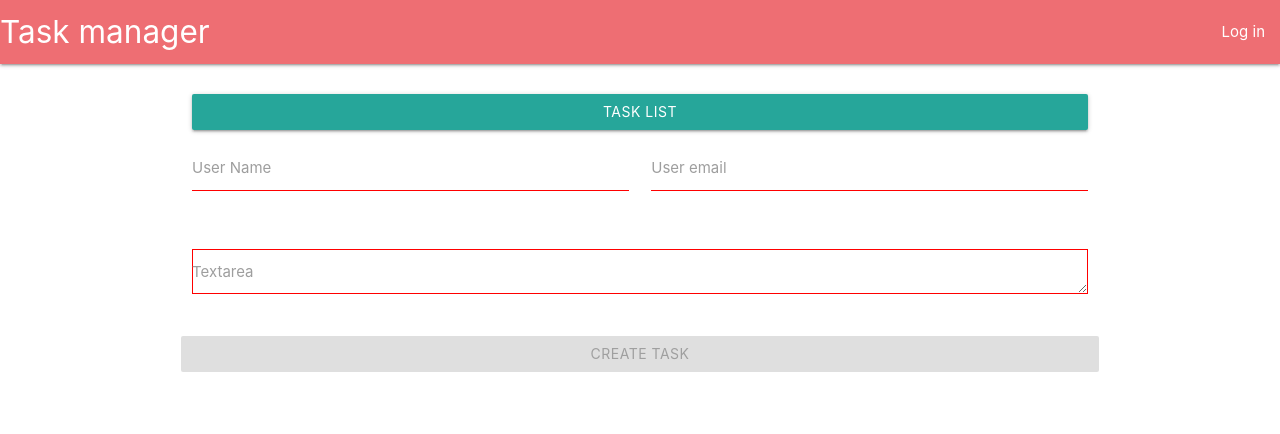
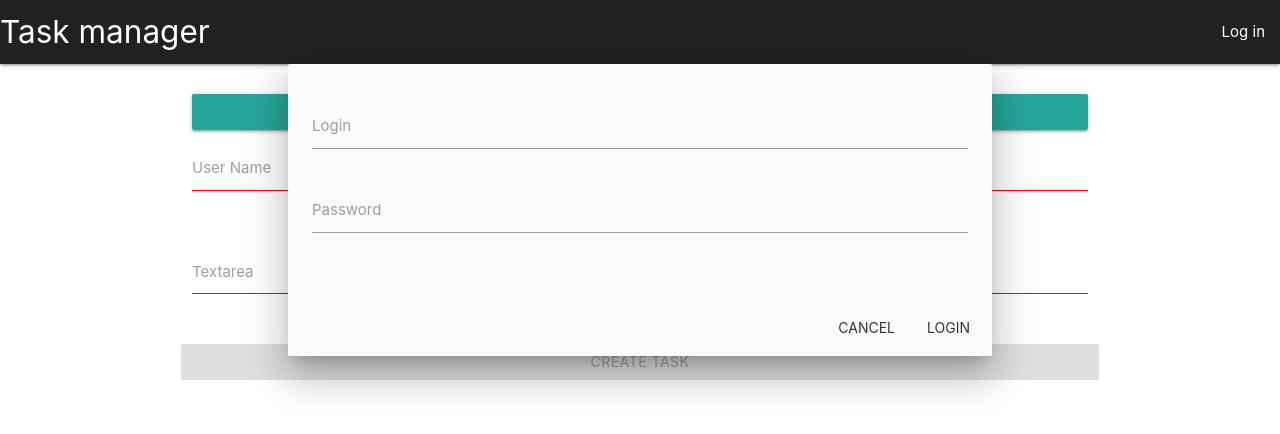
Before and after one commit to zhanarysdev/todo, a React app: page /create in a window 1280 px wide. Both pictures are taken after a click on the link "Log in". Shown: the top 434 px of the page. Built offline with nearby package versions, Linux system fonts and the light colour scheme.

Commit message:
added modal

```diff
--- a/src/App.js
+++ b/src/App.js
@@ -3,17 +3,18 @@ import { BrowserRouter as Router, Switch, Route, Link } from 'react-router-dom'
 
 
 
-import NavBar from './components/NavBar';
 import TaskListComponent from './containers/TaskListContainer';
 import ControlButton from './components/ControlButton';
 import TaskCreatorContainer from './containers/TaskCreatorContainer';
+import NavBarContainer from './containers/NavBarContainer';
+import NavBar from './components/NavBar';
 
 
 const App = (props) => {
     return (
         <Router>
             <React.Fragment>
-                <NavBar />
+                <NavBarContainer/>
                 <div className="container" style={{ paddingTop: '30px' }}>
                 <ControlButton />
                     <Switch>
--- /dev/null
+++ b/src/components/Modal.js
@@ -0,0 +1,49 @@
+import React from 'react'
+import {connect} from 'react-redux'
+import {isModal} from '../store/actions'
+class Modal extends React.Component{
+    constructor(props){
+        super(props)
+        this.state = {
+            user_name: '',
+            user_password: ''
+        }
+    }
+    render(){
+    return (
+        <div id="modal1" className="modal" style={this.props.isModal.isModal ? { display: "block", zIndex: 1003 } : { display: "none" }}>
+            <div className="modal-content">
+                <form className="col s12">
+                    <div className="row">
+                        <div className="input-field col s12">
+                            <input id="first_name" type="text" className="validate" />
+                            <label htmlFor="first_name">Login</label>
+                        </div>
+                        <div className="input-field col s12">
+                            <input id="last_name" type="text" className="validate" />
+                            <label htmlFor="last_name">Password</label>
+                        </div>
+                    </div>
+                    </form>
+            </div>
+                <div className="modal-footer">
+                    <a href="#!" className="modal-close waves-effect waves-green btn-flat"
+                        onClick={(e)=>{
+                            e.preventDefault()
+                            this.props.some(this.props.isModal.isModal)
+                        }}
+                    >Cancel</a>
+                    <a href="#!" className="modal-close waves-effect waves-green btn-flat">Login</a>
+                </div>
+            </div>
+            )
+        }
+
+    }
+const stateToProps = state => {
+    return state
+}
+const dispatchToProps = {
+    some: isModal
+}
+export default connect(stateToProps, dispatchToProps)(Modal)
--- a/src/components/NavBar.js
+++ b/src/components/NavBar.js
@@ -1,19 +1,35 @@
 import React from 'react'
 import {Link} from 'react-router-dom'
-const NavBar = () => {
+import {connect} from 'react-redux'
+import Modal from './Modal';
+import {isModal} from '../store/actions'
+const NavBar = (props) => {
     return (
         <React.Fragment>
             <nav>
-                <div className="nav-wrapper">
+                <div className="nav-wrapper grey darken-4">
                     <Link to="/" className="brand-logo">Task manager</Link>
                     <ul id="nav-mobile" className="right hide-on-med-and-down">
-                        <li><a href="#">Log in</a></li>
+                        <li><a href="#"
+                            onClick={(e)=>{
+                                e.preventDefault()
+                                props.some(props.isModal.isModal)
+                            }}
+                        >Log in</a></li>
                     </ul>
                 </div>
             </nav>
+            <Modal/>
         </React.Fragment>
     )
 }
 
+const stateToProps = state => {
+    return state
+}
 
-export default NavBar;
+const dispatchToProps = {
+       some: isModal
+}
+
+export default connect(stateToProps, dispatchToProps)(NavBar);
--- a/src/components/TaskCreator.js
+++ b/src/components/TaskCreator.js
@@ -21,14 +21,25 @@ const TaskCreator = (props) => {
             </div>
             <div className="row">
                 <div className="input-field col s12">
-                    <textarea id="task_text" className="materialize-textarea"  className="validate" style={props.context.state.task_valid ? {borderColor: "green"} : {borderColor: "red"}} onChange={(e)=>{
+                    <textarea id="task_text" className="materialize-textarea"  className="materialize-textarea validate" style={props.context.state.task_valid ? {borderBottomColor: "green"} : {borderColor: "red"}} onChange={(e)=>{
                         props.context.taskHundler(e)
                     }}></textarea>
                     <label htmlFor="task_text">Textarea</label>
                 </div>
             </div>
             <div className="row">
-                <button type="submit" className="waves-effect waves-light btn" disabled={props.context.state.user_name_valid && props.context.state.user_email_valid && props.context.state.task_valid ? false : true } style={{width: "100%"}}>
+                <button type="submit"
+                    className="waves-effect waves-light btn"
+                    disabled={
+                        props.context.state.user_name_valid
+                        && props.context.state.user_email_valid
+                        && props.context.state.task_valid
+                        ?
+                        false
+                        :
+                        true
+                    }
+                    style={{width: "100%", focus: "none"}}>
                     create task
                 </button>
             </div>
--- a/src/containers/NavBarContainer.js
+++ b/src/containers/NavBarContainer.js
@@ -0,0 +1,19 @@
+import React from 'react'
+import {Link} from 'react-router-dom'
+import NavBar from '../components/NavBar';
+class NavBarContainer extends React.Component {
+    constructor(props){
+        super(props)
+        this.state = {
+            isModal: false
+        }
+    }
+    render(){
+    return (
+        <NavBar isModal={this.state.isModal}/>
+    )
+}
+
+}
+
+export default NavBarContainer;
--- a/src/containers/TaskCreatorContainer.js
+++ b/src/containers/TaskCreatorContainer.js
@@ -20,7 +20,7 @@ class TaskCreatorContainer extends React.Component {
         ?
         this.setState({user_name: e.target.value, user_name_valid: true})
         :
-        console.log("wrong data")
+        console.log("wrong name")
     }
     emailHundler(e) {
         validator.isEmail(e.target.value)
@@ -36,7 +36,7 @@ class TaskCreatorContainer extends React.Component {
         ?
         this.setState({task_text: e.target.value, task_valid: true})
         :
-        console.log("wrong data")
+        console.log("wrong text")
     }
     // sendHundler(e){
 
--- a/src/index.html
+++ b/src/index.html
@@ -6,6 +6,7 @@
     <meta http-equiv="X-UA-Compatible" content="ie=edge">
     <title>Document</title>
     <!-- Compiled and minified CSS -->
+    <link href="https://fonts.googleapis.com/icon?family=Material+Icons" rel="stylesheet">
     <link rel="stylesheet" href="https://cdnjs.cloudflare.com/ajax/libs/materialize/1.0.0/css/materialize.min.css">
 </head>
 <body>
--- a/src/store/actions.js
+++ b/src/store/actions.js
@@ -9,13 +9,14 @@ export const logOutAct = () => ({
   login: false
 });
 
-export const isModal = ismodal => ({
+export const isModal = (isModal) => {
+  console.log(!isModal)
+  return({
 	type: 'IS_MODAL',
-	ismodal
-})
+	changer: !isModal
+})}
 
 export const fetchData = (props) => {
-    console.log(props)
 //   let ne = store.getState().page.page
 // 	return (dispatch)=>{
 // 	dispatch({
--- a/src/store/reducers.js
+++ b/src/store/reducers.js
@@ -20,10 +20,10 @@ export const login = (state = {}, action) => {
     }
 };
 
-export const ismodal = (state = {}, action) => {
+export const isModal = (state = {isModal: false}, action) => {
     switch (action.type) {
         case 'IS_MODAL':
-            return action.ismodal;
+            return {isModal:action.changer};
         default:
             return state;
     }
@@ -66,7 +66,7 @@ export const nextPageer = (state = {}, action) => {
 
 export const reducers = combineReducers({
     login,
-    ismodal,
+    isModal,
     datafetch,
     initialState,
 });
```
